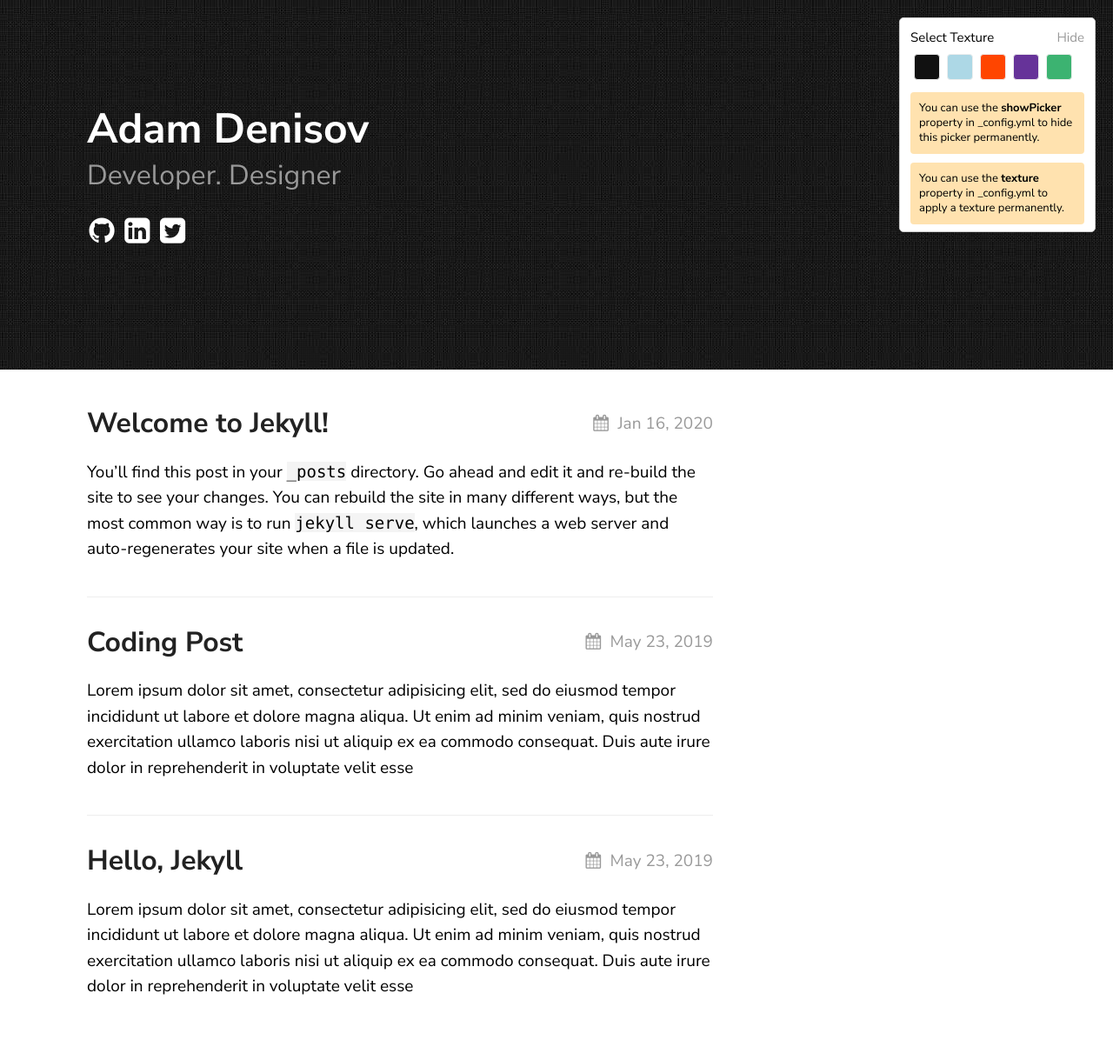
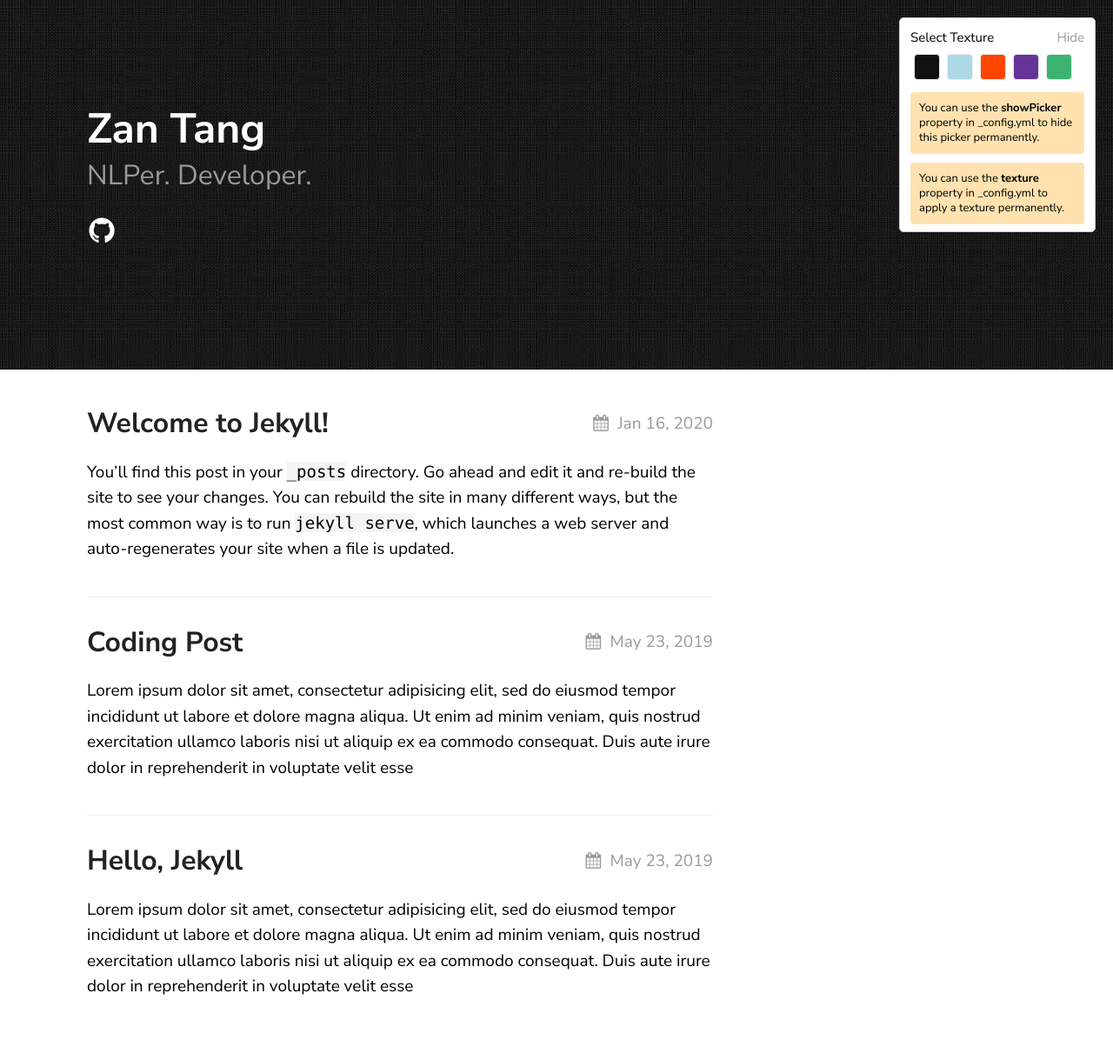
Before and after one commit to zantang/zantang.github.io, a Jekyll site: the page built from index.md, in a window 1280 px wide. Shown: the whole page at 87% size. Built offline with Jekyll 4.4.1, drawn with Linux system fonts in a browser that asks for light colours.

```diff
--- a/_config.yml
+++ b/_config.yml
@@ -15,8 +15,8 @@ sass:
 
 permalink: /posts/:title/
 texture:
-  title: Adam Denisov
-  tagline: Developer. Designer
+  title: Zan Tang
+  tagline: NLPer. Developer.
   date_format: "%b %-d, %Y"
   style: black
   showNav: false
@@ -24,11 +24,12 @@ texture:
 
   # generate social links in footer
   social_links:
-    twitter: thelehhman
-    github:  thelehhman
-    linkedIn: in/thelehhman
-    rss: rss
+    # twitter: thelehhman
+    github:  https://zantang@github.com
+    # linkedIn: in/thelehhman
+    # rss: rss
 
+  style: black
 
 # If you want to link only specific pages in your header, uncomment
 # this and add the path to the pages in order as they should show up
```
